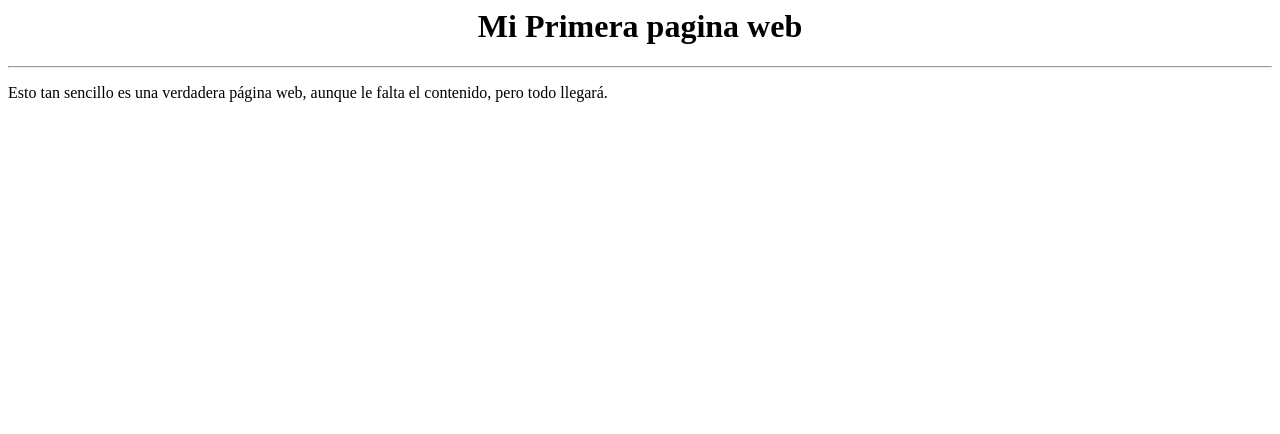
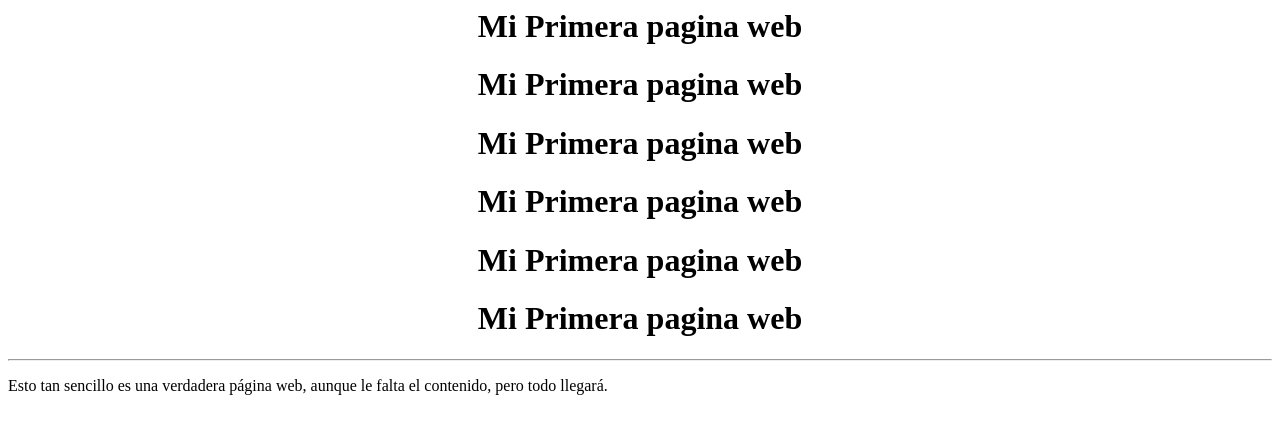
Before and after one commit to angelAbaro/probandoSO, a plain HTML site: page index.html in a window 1280 px wide. Drawn offline with Linux system fonts and the light colour scheme.

Commit message:
commit hecho con crontab Angel

```diff
--- a/index.html
+++ b/index.html
@@ -4,6 +4,11 @@
 </HEAD>
 <BODY>
 <H1 align="center" >Mi Primera pagina web </H1>
+<H1 align="center" >Mi Primera pagina web </H1>
+<H1 align="center" >Mi Primera pagina web </H1>
+<H1 align="center" >Mi Primera pagina web </H1>
+<H1 align="center" >Mi Primera pagina web </H1>
+<H1 align="center" >Mi Primera pagina web </H1>
 <HR>
 <P>Esto tan sencillo es una verdadera página web, aunque le falta el contenido,
 pero todo llegará.</P>
```
